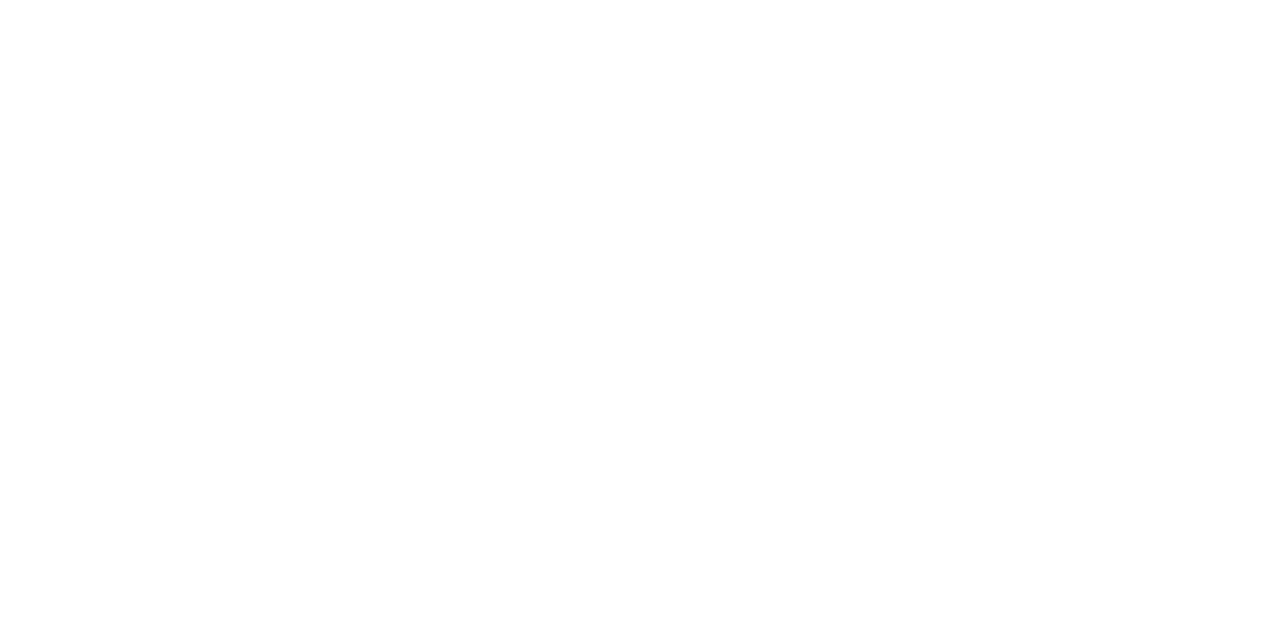
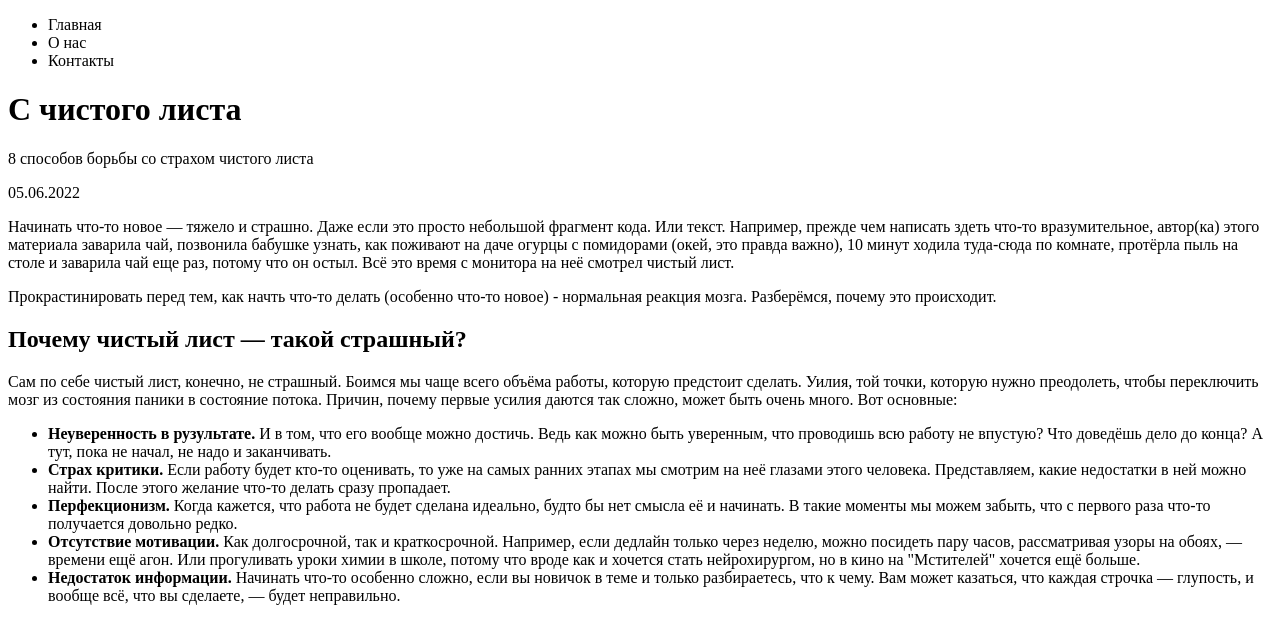
Before and after one commit to Stan-RUS/s-chistogo-lista, a plain HTML site: page index.html in a window 1280 px wide. Drawn offline with Linux system fonts and the light colour scheme.

Commit message:
Added style templates for header

```diff
--- a/index.html
+++ b/index.html
@@ -3,9 +3,45 @@
 <head>
 	<meta charset="UTF-8">
 	<meta name="viewport" content="width=device-width, initial-scale=1.0">
+	<link rel="stylesheet" href="./styles/style.css">
+	<link rel="stylesheet" href="./fonts/fonts.css">
 	<title>С чистого листа</title>
 </head>
 <body>
+	<header>
+		<nav class="menu">
+			<ul>
+				<li>Главная</li>
+				<li>О нас</li>
+				<li>Контакты</li>
+			</ul>
+		</nav>
+	</header>
+	<main>
+		<h1>С чистого листа</h1>
+		<p>8 способов борьбы со страхом чистого листа</p>
+		<p>05.06.2022</p>
+		<section>
+			<article>
+				<p>Начинать что-то новое — тяжело и страшно. Даже если это просто небольшой фрагмент кода. Или текст. Например, прежде чем написать здеть что-то вразумительное, автор(ка) этого материала заварила чай, позвонила бабушке узнать, как поживают на даче огурцы с помидорами (окей, это правда важно), 10 минут ходила туда-сюда по комнате, протёрла пыль на столе и заварила чай еще раз, потому что он остыл. Всё это время с монитора на неё смотрел чистый лист.</p>
+				<p>Прокрастинировать перед тем, как начть что-то делать (особенно что-то новое) - нормальная реакция мозга. Разберёмся, почему это происходит.</p>
+			</article>
+		</section>
+		<section>
+			<h2>Почему чистый лист — такой страшный?</h2>
+			<p>Сам по себе чистый лист, конечно, не страшный. Боимся мы чаще всего объёма работы, которую предстоит сделать. Уилия, той точки, которую нужно преодолеть, чтобы переключить мозг из состояния паники в состояние потока. Причин, почему первые усилия даются так сложно, может быть очень много. Вот основные:</p>
+			<ul>
+				<li><b>Неуверенность в рузультате. </b>И в том, что его вообще можно достичь. Ведь как можно быть уверенным, что проводишь всю работу не впустую? Что доведёшь дело до конца? А тут, пока не начал, не надо и заканчивать.</li>
 
+				<li><b>Страх критики. </b> Если работу будет кто-то оценивать, то уже на самых ранних этапах мы смотрим на неё глазами этого человека. Представляем, какие недостатки в ней можно найти. После этого желание что-то делать сразу пропадает.</li>
+
+				<li><b>Перфекционизм. </b>Когда кажется, что работа не будет сделана идеально, будто бы нет смысла её и начинать. В такие моменты мы можем забыть, что с первого раза что-то получается довольно редко.</li>
+
+				<li><b>Отсутствие мотивации. </b>Как долгосрочной, так и краткосрочной. Например, если дедлайн только через неделю, можно посидеть пару часов, рассматривая узоры на обоях, — времени ещё агон. Или прогуливать уроки химии в школе, потому что вроде как и хочется стать нейрохирургом, но в кино на "Мстителей" хочется ещё больше.</li>
+
+				<li><b>Недостаток информации. </b>Начинать что-то особенно сложно, если вы новичок в теме и только разбираетесь, что к чему. Вам может казаться, что каждая строчка — глупость, и вообще всё, что вы сделаете, — будет неправильно.</li>
+			</ul>
+		</section>
+	</main>
 </body>
 </html>
```
Also changed, not shown: styles/style.css (added).
